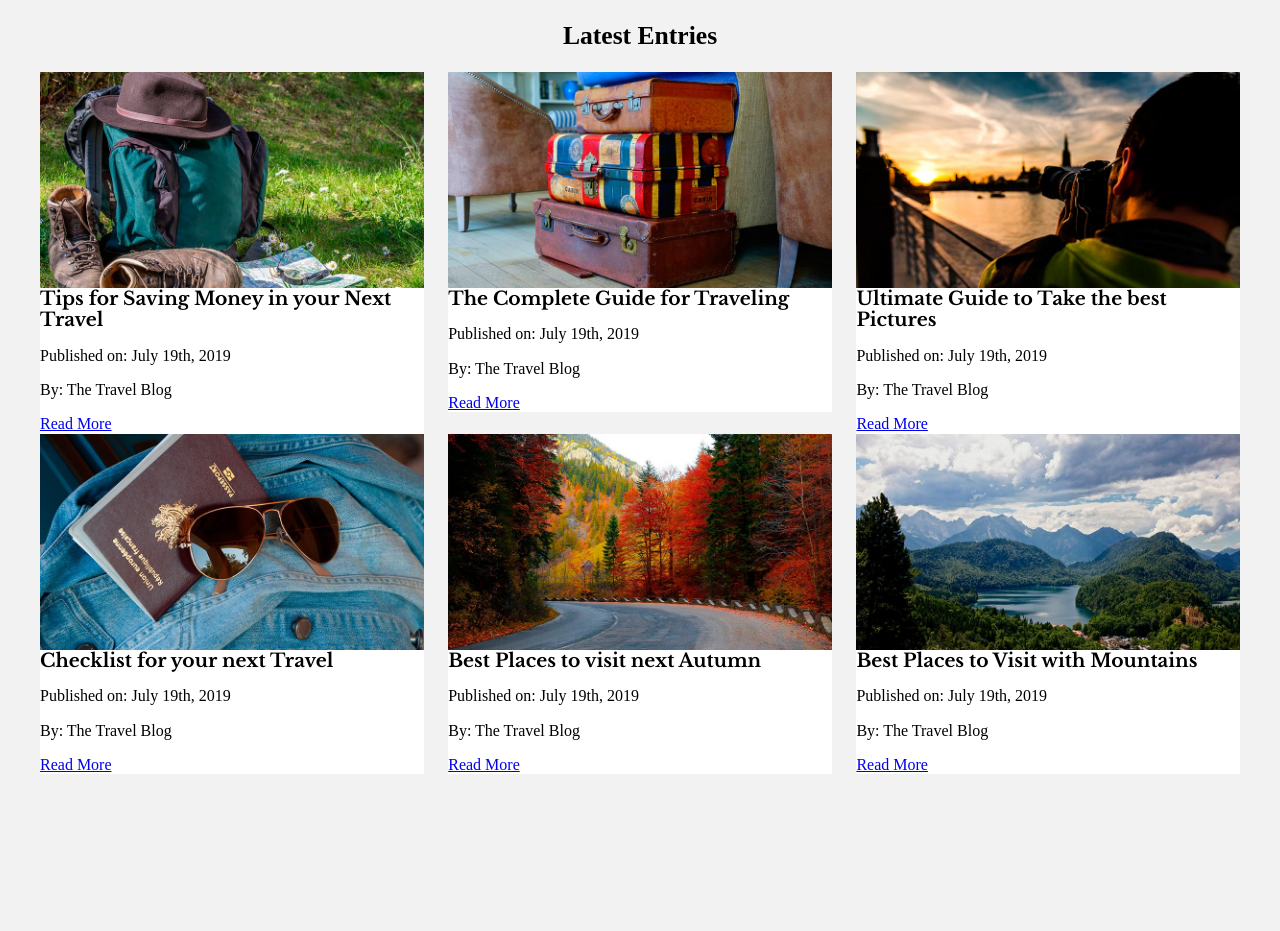
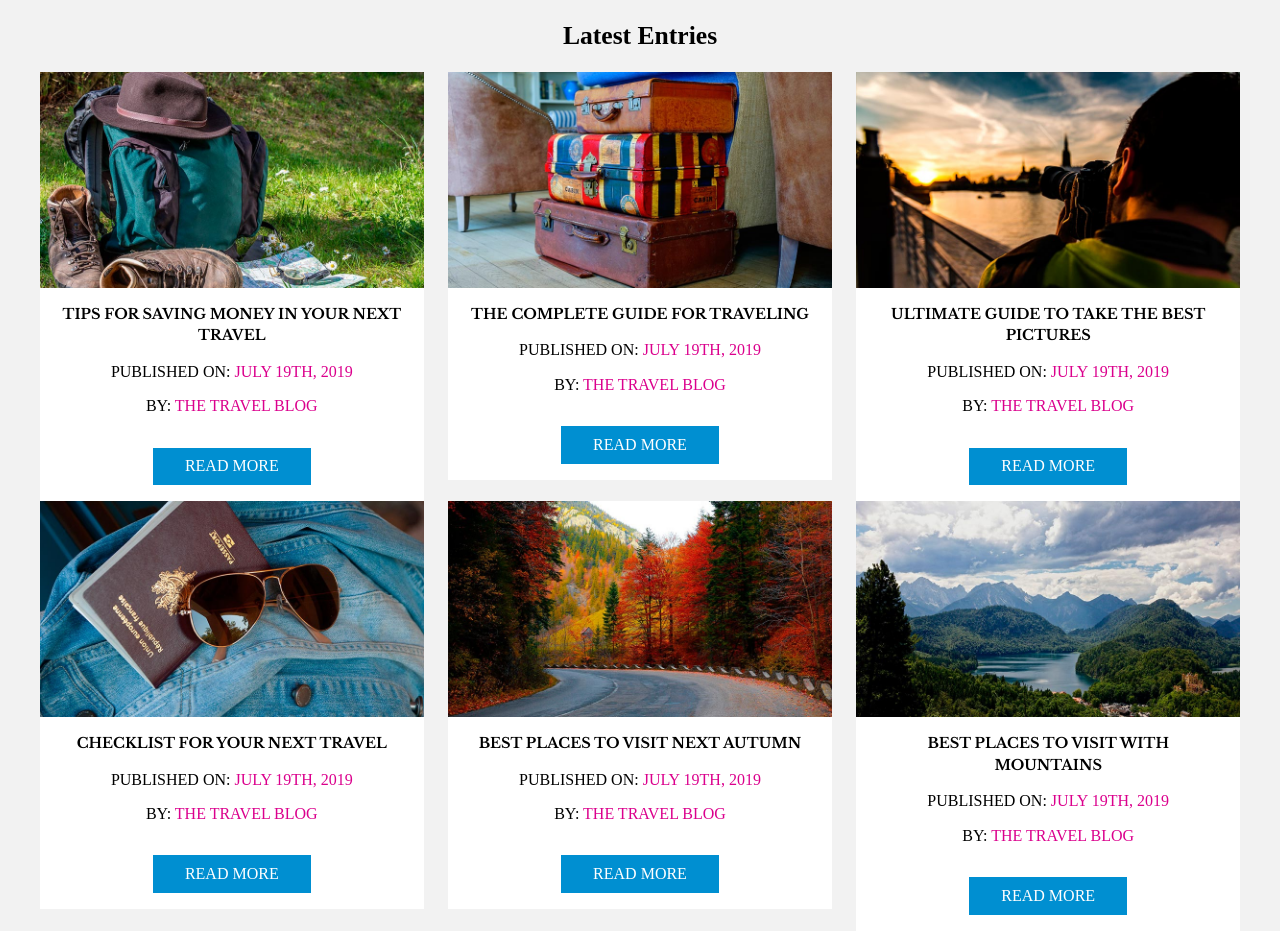
Before and after one commit to shashanknaik808/-05_building_a_card_element, a plain HTML site: page index.html in a window 1280 px wide. Before the commit the page ends 800 px from the top, so only its background shows below. Drawn offline with nearby package versions, Linux system fonts and the light colour scheme.

Commit message:
Building a card element part-2

```diff
--- a/css/style.css
+++ b/css/style.css
@@ -9,6 +9,7 @@ html {
 }
 
 body {
+    box-sizing: border-box;
     background-color: #f2f2f2;
 }
 
@@ -34,13 +35,45 @@ h3 {
     font-family: "Libre Baskerville", serif;
 }
 
-.main-content {
-    display: flex;
-    flex-wrap: wrap;
-    justify-content: space-between;
+.content {
+    padding: 1rem;
+    text-align: center;
+}
+
+.entry .content {
+    background-color: white;
+    padding: 1rem;
+    text-align: center;
+    text-transform: uppercase;
+}
+
+.content h3 {
+    text-align: center;
+    font-size: .9rem;
+    line-height: 1.5;
+}
+
+.content span {
+    color: #db008d;
+}
+
+.button {
+    background-color: #008fd1;
+    color: white;
+    padding: .6rem 2rem;
+    margin-top: 1rem;
+    display: inline-block;
+    text-decoration: none;
+    text-transform: uppercase;
 }
 
 @media (min-width:480px) {
+
+    .main-content {
+        display: flex;
+        flex-wrap: wrap;
+        justify-content: space-between;
+    }
 
     .entry {
         flex: 0 0 calc(50% - 1rem);
@@ -52,7 +85,3 @@ h3 {
         flex: 0 0 calc(33.3% - 1rem);
     }
 }
-
-.entry .content {
-    background-color: white;
-}
```
